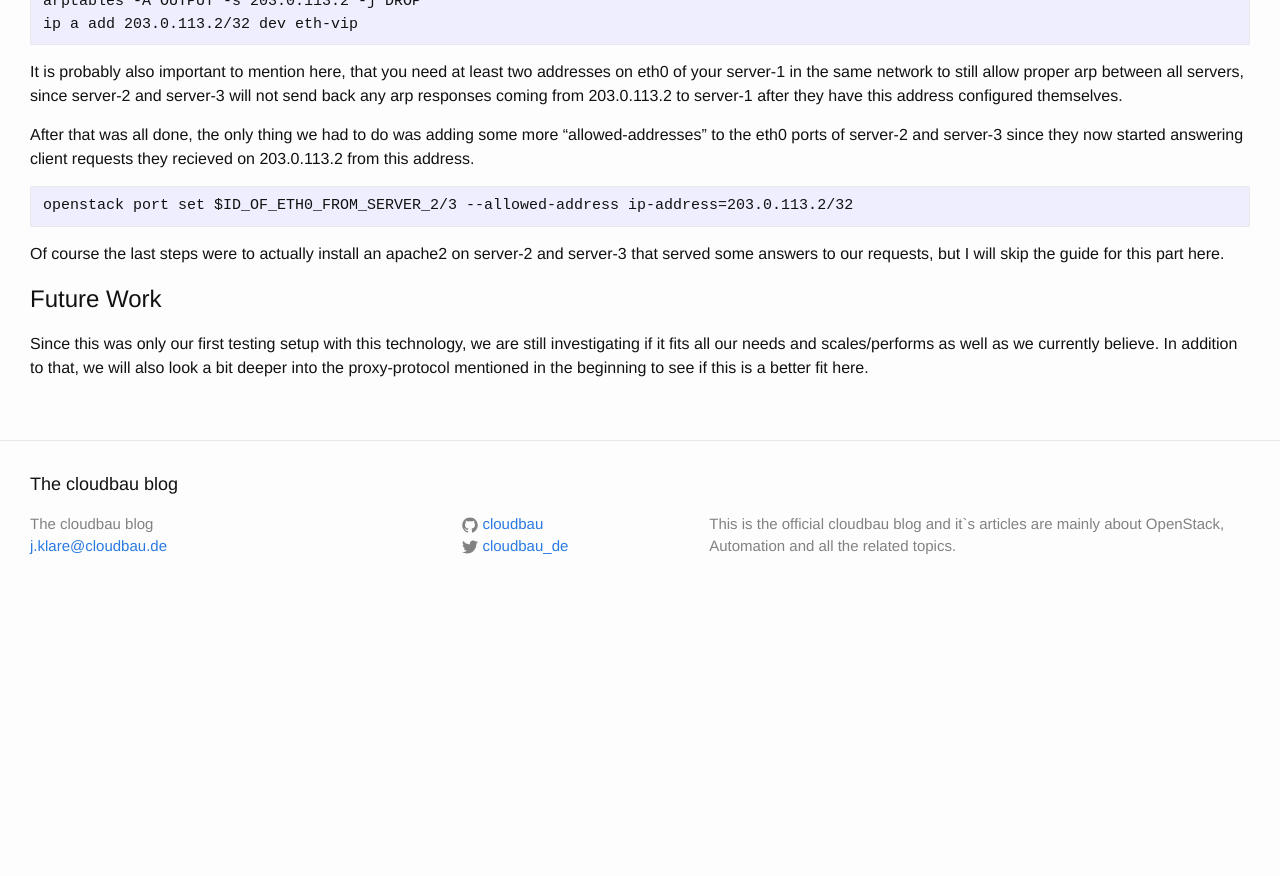
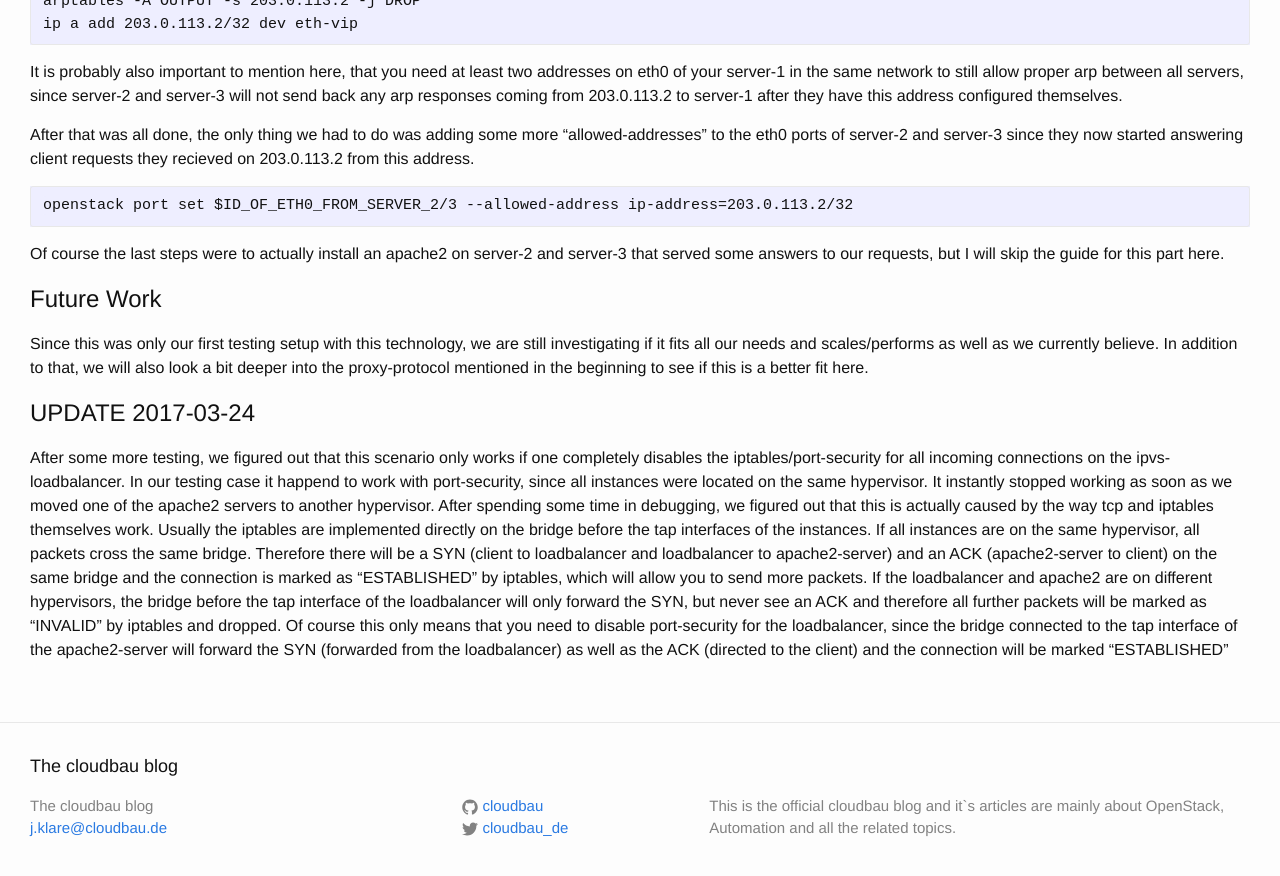
Before and after one commit to cloudbau/cloudbau.github.io, a Jekyll site: the page built from _posts/2017-03-20-ipvs-direct-routing-on-top-of-openstack.markdown, in a window 1280 px wide and 900 px high, scrolled down 2183 px. Shown: the top 876 px of the window. Built offline with Jekyll 4.4.1, drawn with Linux system fonts in a browser that asks for light colours; before the commit the page ends 2801 px from its top, so only the background shows below that.

Commit message:
update for 2017-03-20-ipvs-direct-routing-on-top-of-openstack

```diff
--- a/_posts/2017-03-20-ipvs-direct-routing-on-top-of-openstack.markdown
+++ b/_posts/2017-03-20-ipvs-direct-routing-on-top-of-openstack.markdown
@@ -173,3 +173,26 @@ Since this was only our first testing setup with this technology, we are still
 investigating if it fits all our needs and scales/performs as well as we
 currently believe. In addition to that, we will also look a bit deeper into the
 proxy-protocol mentioned in the beginning to see if this is a better fit here.
+
+# UPDATE 2017-03-24
+
+After some more testing, we figured out that this scenario only works if one
+completely disables the iptables/port-security for all incoming connections on
+the ipvs-loadbalancer. In our testing case it happend to work with
+port-security, since all instances were located on the same hypervisor. It
+instantly stopped working as soon as we moved one of the apache2 servers to
+another hypervisor. After spending some time in debugging, we figured out that
+this is actually caused by the way tcp and iptables themselves work. Usually the
+iptables are implemented directly on the bridge before the tap interfaces of the
+instances. If all instances are on the same hypervisor, all packets cross the
+same bridge. Therefore there will be a SYN (client to loadbalancer and
+loadbalancer to apache2-server) and an ACK (apache2-server to client) on the
+same bridge and the connection is marked as "ESTABLISHED" by iptables, which
+will allow you to send more packets. If the loadbalancer and apache2 are on
+different hypervisors, the bridge before the tap interface of the loadbalancer
+will only forward the SYN, but never see an ACK and therefore all further
+packets will be marked as "INVALID" by iptables and dropped. Of course this only
+means that you need to disable port-security for the loadbalancer, since the
+bridge connected to the tap interface of the apache2-server will forward the SYN
+(forwarded from the loadbalancer) as well as the ACK (directed to the client)
+and the connection will be marked "ESTABLISHED"
```
